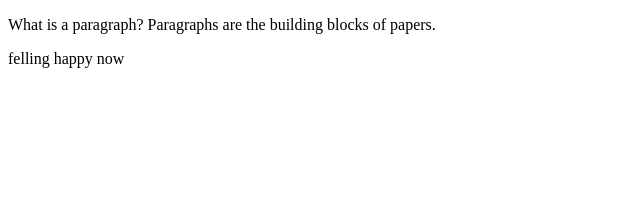
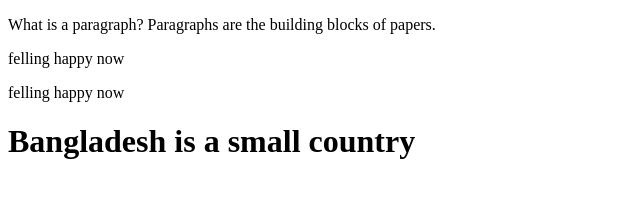
Before and after one commit to asad6073/newwebsiteasad, a plain HTML site: page index.html in a window 1280 px wide. Shown: the whole page, without its empty margins (0-640 px from the left). Drawn offline with Linux system fonts and the light colour scheme.

Commit message:
h1 added

```diff
--- a/index.html
+++ b/index.html
@@ -8,5 +8,7 @@
 <body>
     <p>What is a paragraph? Paragraphs are the building blocks of papers.</p>
     <p>felling happy now</p>
+    <p>felling happy now</p>
+    <h1>Bangladesh is a small country</h1>
 </body>
 </html>
```
